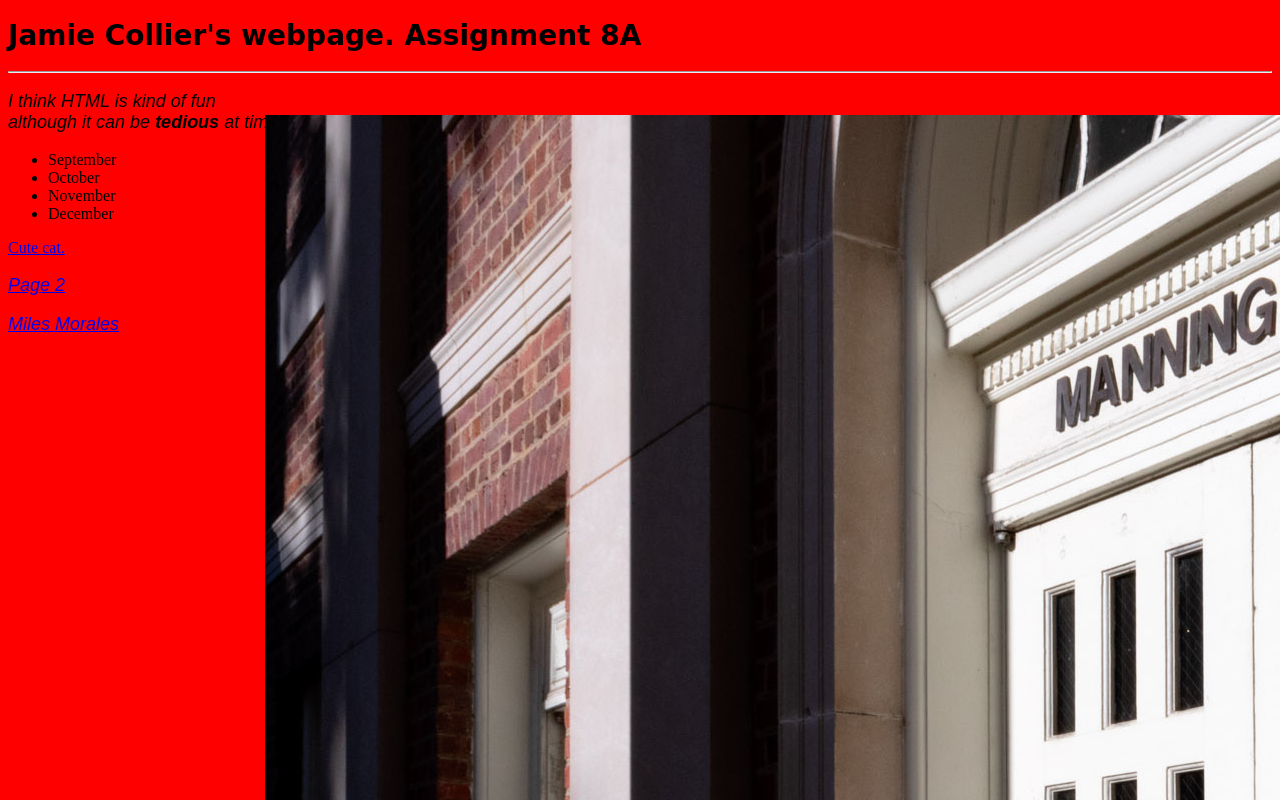
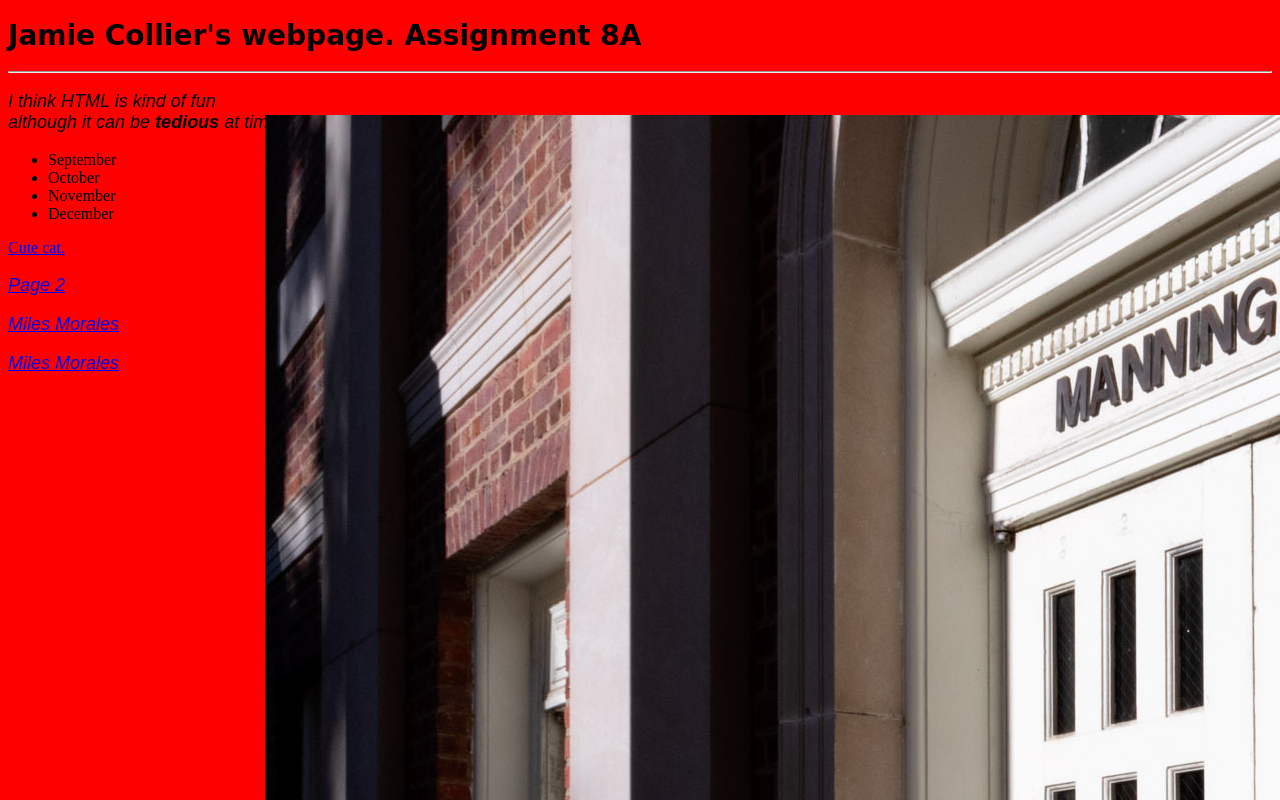
Before and after one commit to JamieCollier/JamieCollier.github.io, a plain HTML site: page index.html in a window 1280 px wide. Shown: the top 800 px of the page. Drawn offline with Linux system fonts and the light colour scheme; a web font is replaced by a local one.

Commit message:
Update index.html

```diff
--- a/index.html
+++ b/index.html
@@ -36,6 +36,8 @@
 
     <p><a href ="mileMorales.html" target="_blank" >Miles Morales</a></p>
 
+    <p><a href ="mileMorales.html" target="_blank" >Miles Morales</a></p>
+
 
 </body>
 
```
